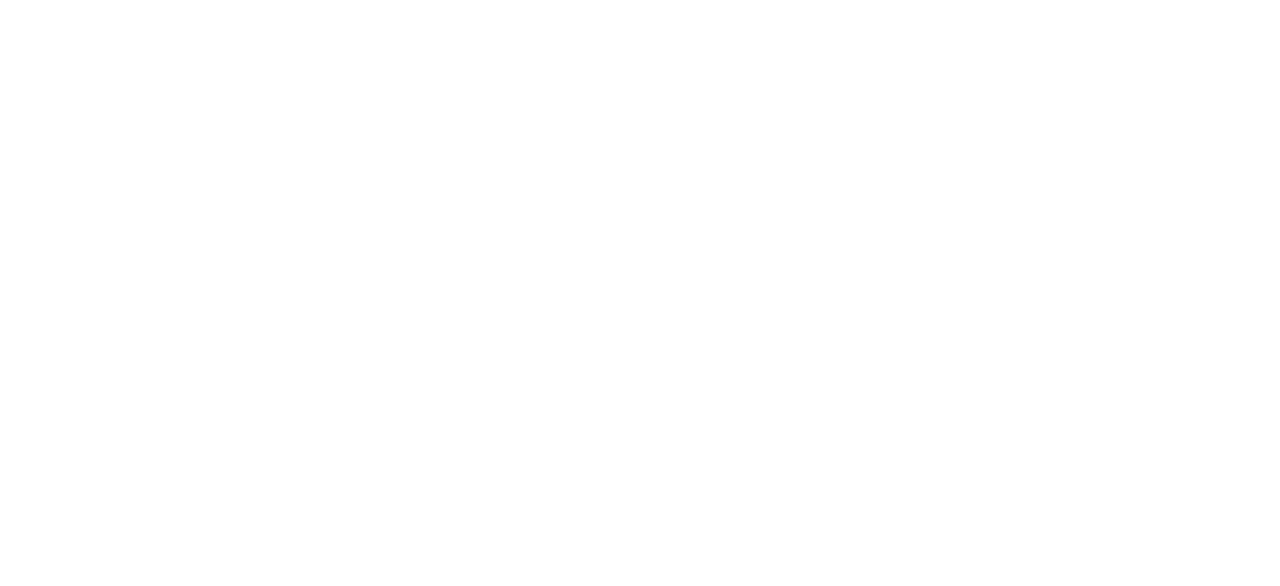
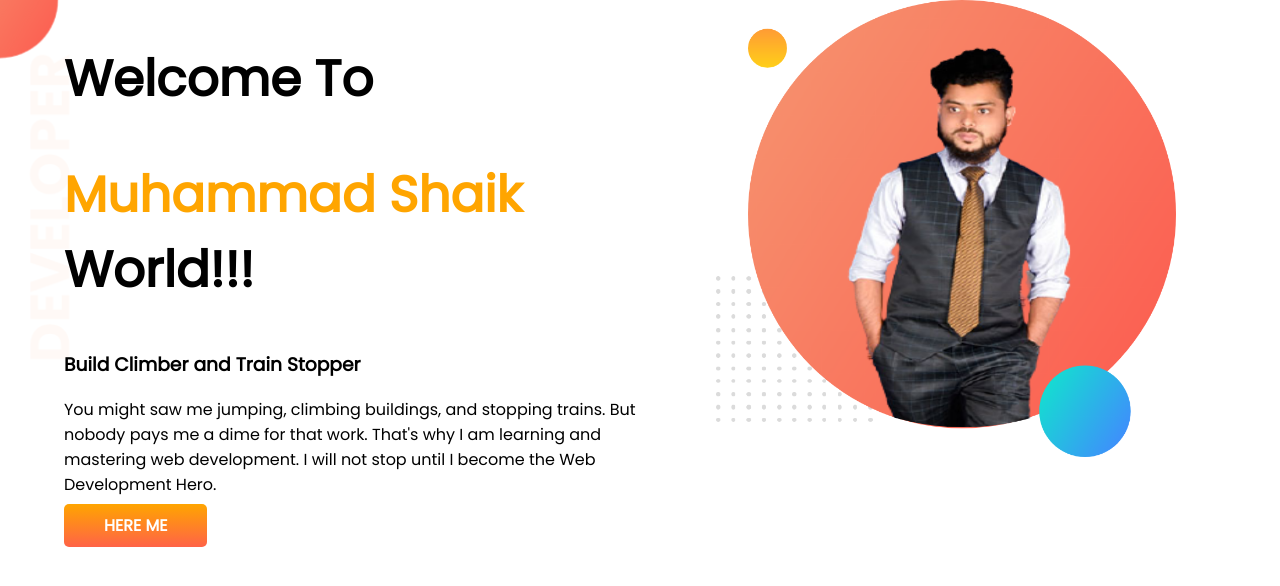
Before and after one commit to shaikcse123/Developer-portfolio, a plain HTML site: page index.html in a window 1280 px wide. Drawn offline with Linux system fonts and the light colour scheme.

Commit message:
top-banner added

```diff
--- a/index.html
+++ b/index.html
@@ -4,9 +4,24 @@
     <meta charset="UTF-8">
     <meta name="viewport" content="width=device-width, initial-scale=1.0">
     <title>Muhammad Shaik Portfolio</title>
+    <link rel="preconnect" href="https://fonts.googleapis.com">
+    <link rel="preconnect" href="https://fonts.gstatic.com" crossorigin>
+    <link href="https://fonts.googleapis.com/css2?family=Poppins&display=swap" rel="stylesheet">
     <link rel="stylesheet" href="style.css">
 </head>
 <body>
+    <section class="top-banner">
+        <div class="half-width">
+            <h1>Welcome To</h1>
+            <h1> <span class="orange-color">Muhammad Shaik </span>World!!!</h1>
+            <h3>Build Climber and Train Stopper</h3>
+            <p>You might saw me jumping, climbing buildings, and stopping trains. But nobody pays me a dime for that work. That's why I am learning and mastering web development. I will not stop until I become the Web Development Hero.</p>
+            <a class="link-button" target="_blank" href="https://www.linkedin.com/feed/"> HERE ME</a>
+            </div>
 
+           <div class="half-width">
+            <img src="images/Shaik-pic-bg.png.png"  alt="">
+            </div>
+            </section>
 </body>
 </html>
--- a/style.css
+++ b/style.css
@@ -0,0 +1,35 @@
+body{
+    font-family: 'Poppins', sans-serif;
+    margin: 0px;
+}
+h1{
+font-size: 50px;
+}
+.orange-color{
+    color: orange;
+}
+section{
+    display: flex;
+
+}
+.half-width{
+    width: 50%;
+    padding-left: 5% ;
+}
+.half-width img{
+    width:80%;
+    padding-left: 2%;
+}
+.link-button{
+    text-decoration: none;
+    background-image: linear-gradient(orange,tomato );
+    padding:10px 40px;
+    color: white;
+    font-weight: 700;
+
+    border-radius:5px;
+}
+.top-banner{
+    background-image: url(images/top-banner.png);
+    background-repeat: no-repeat;
+}
```
Also changed, not shown: images/Shaik-pic-bg.png.png (added), images/top-banner.png (added).
